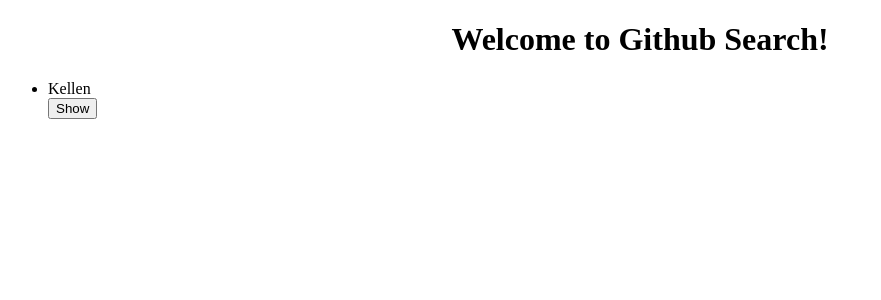
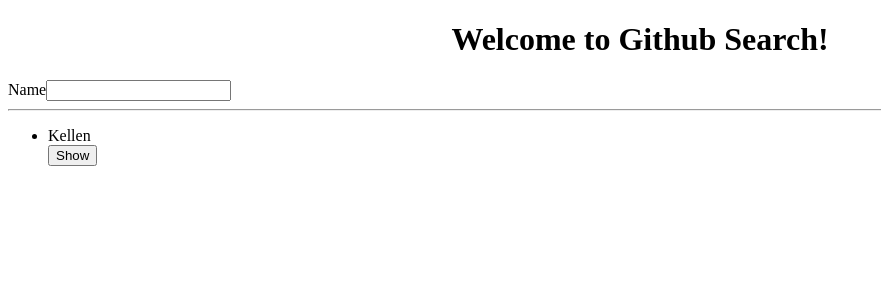
Before and after one commit to KellenNjoroge/Users, an Angular app: page / in a window 1280 px wide. Shown: the top 300 px of the page, without its empty margins (0-881 px from the left). Built offline with nearby package versions, Linux system fonts and the light colour scheme.

Commit message:
edited form component

```diff
--- a/src/app/app.module.ts
+++ b/src/app/app.module.ts
@@ -4,7 +4,7 @@ import { AppComponent } from './app.component';
 import { UserComponent } from './user/user.component';
 import { UserDetailsComponent } from './user-details/user-details.component';
 import { UserFormComponent } from './user-form/user-form.component';
-
+import {FormsModule} from '@angular/forms';
 
 
 
@@ -16,7 +16,8 @@ import { UserFormComponent } from './user-form/user-form.component';
     UserFormComponent
   ],
   imports: [
-    BrowserModule
+    BrowserModule,
+    FormsModule
   ],
   providers: [],
   bootstrap: [AppComponent]
--- a/src/app/user-form/user-form.component.html
+++ b/src/app/user-form/user-form.component.html
@@ -1,3 +1,12 @@
-<p>
-  user-form works!
-</p>
+<div class="container-fluid">
+    <div class="row">
+        <form>
+            <div class="form-group">
+
+                <label for="name">Name</label>
+                <input type="text" required class="form-control" id="name">
+
+            </div>
+        </form>
+    </div>
+</div>
--- a/src/app/user/user.component.html
+++ b/src/app/user/user.component.html
@@ -1,4 +1,9 @@
-
+<div class="container">
+    <div class="row">
+        <app-user-form></app-user-form>
+    </div>
+</div>
+<hr>
 <ul>
   <div
    *ngFor='let user of users; let i = index'>
```
